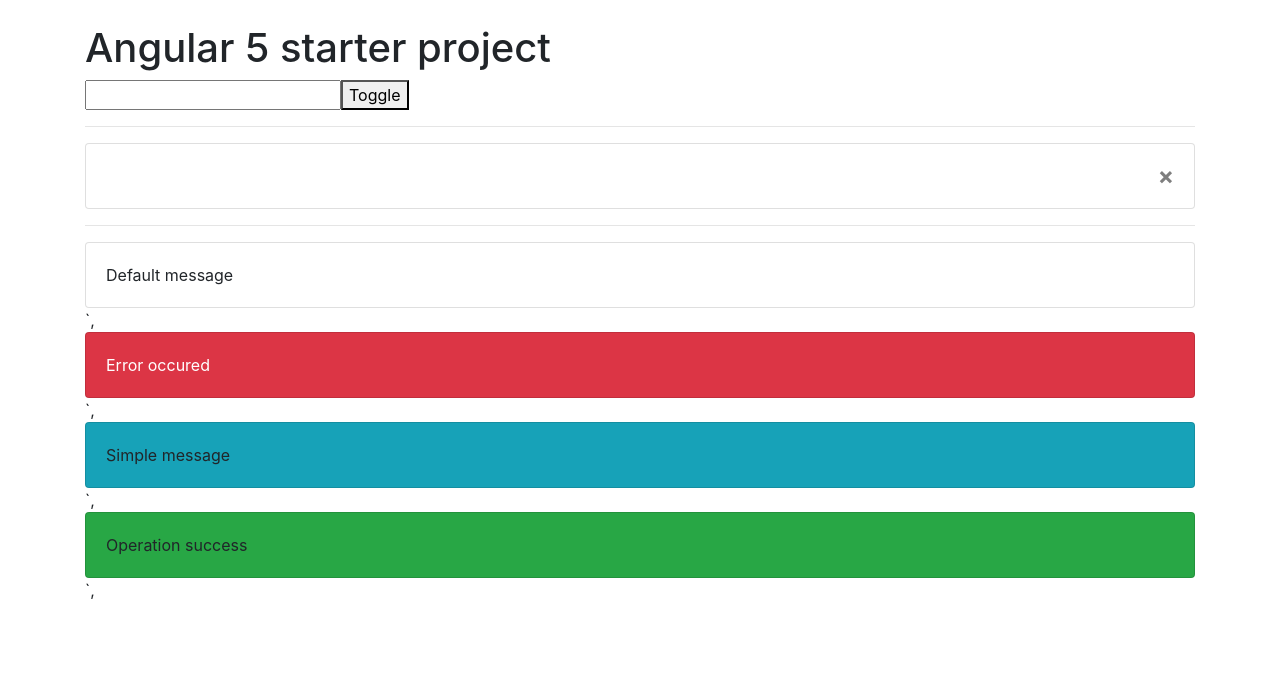
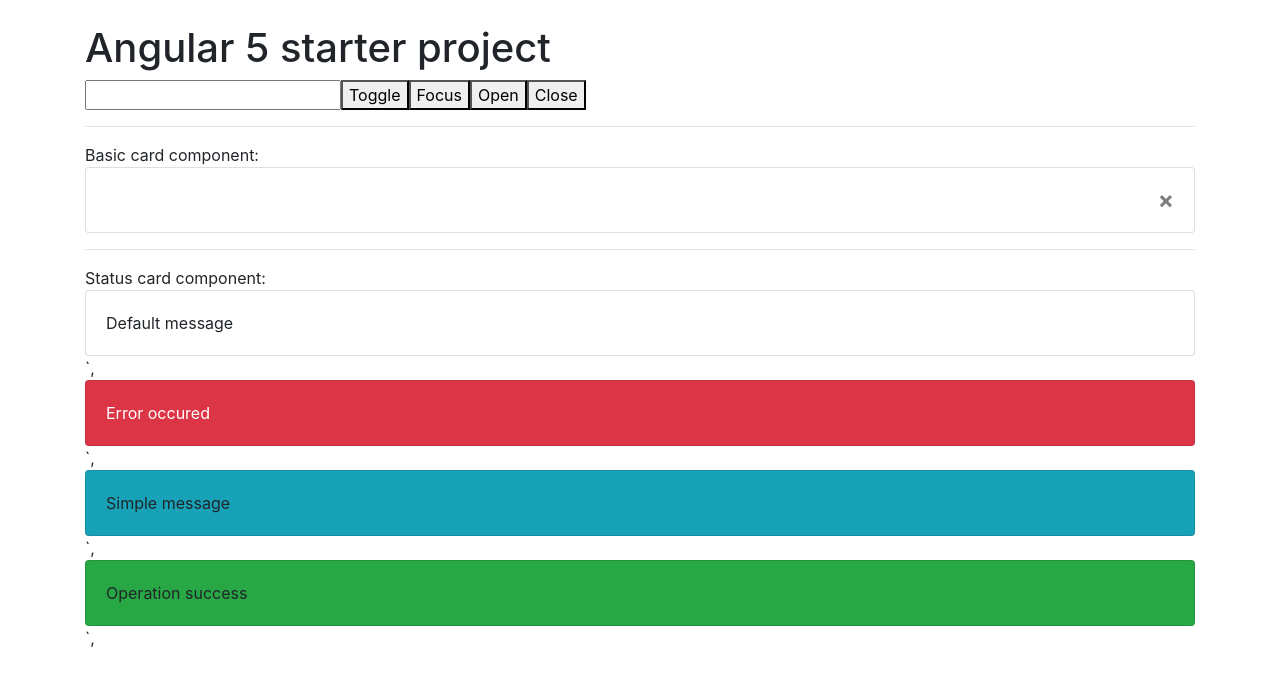
Before and after one commit to tomekb82/angular5, an Angular app: page / in a window 1280 px wide. Shown: the top 682 px of the page. Built offline with nearby package versions, Linux system fonts and the light colour scheme.

Commit message:
add component local refs

```diff
--- a/src/app/app.component.css
+++ b/src/app/app.component.css
@@ -0,0 +1,3 @@
+.input-border {
+  border-color: red;
+}
--- a/src/app/app.component.html
+++ b/src/app/app.component.html
@@ -7,15 +7,21 @@
   <div class="row">
     <div class="col">
 
-      <input (keyup)=" message = $event.target.value ">
+      <input #InputRef (keyup)=" message = $event.target.value ">
       <button (click)="open = !open">Toggle</button>
+      <button (click)="focus(InputRef)">Focus</button>
+      <button (click)="cardRef.open()">Open</button>
+      <button (click)="cardRef.close()">Close</button>
+
       <hr>
-      <basic-card
+      Basic card component:
+      <basic-card #cardRef
         [(open)]="open"
         [text]="message">
       </basic-card>
 
       <hr>
+      Status card component:
       <status-card text="Default message"></status-card>
       <status-card type="error" text="Error occured"></status-card>
       <status-card type="info" text="Simple message"></status-card>
--- a/src/app/app.component.ts
+++ b/src/app/app.component.ts
@@ -8,4 +8,13 @@
 export class AppComponent {
   title = 'app';
   open = true;
+
+  focus(element) {
+    if  (element.className) {
+      element.className = '';
+    }else {
+      element.className = 'input-border';
+    }
+  }
+
 }
--- a/src/app/basic-card/basic-card.component.ts
+++ b/src/app/basic-card/basic-card.component.ts
@@ -18,7 +18,7 @@
   isOpen = false;
 
   @Input()
-  text;
+  text = '';
 
   @Output()
   openChange = new EventEmitter();
@@ -28,6 +28,11 @@
     this.openChange.emit(this.isOpen);
   }
 
+  open(){
+    this.isOpen = true
+    this.openChange.emit(this.isOpen)
+  }
+
   constructor() { }
 
   ngOnInit() {
```
